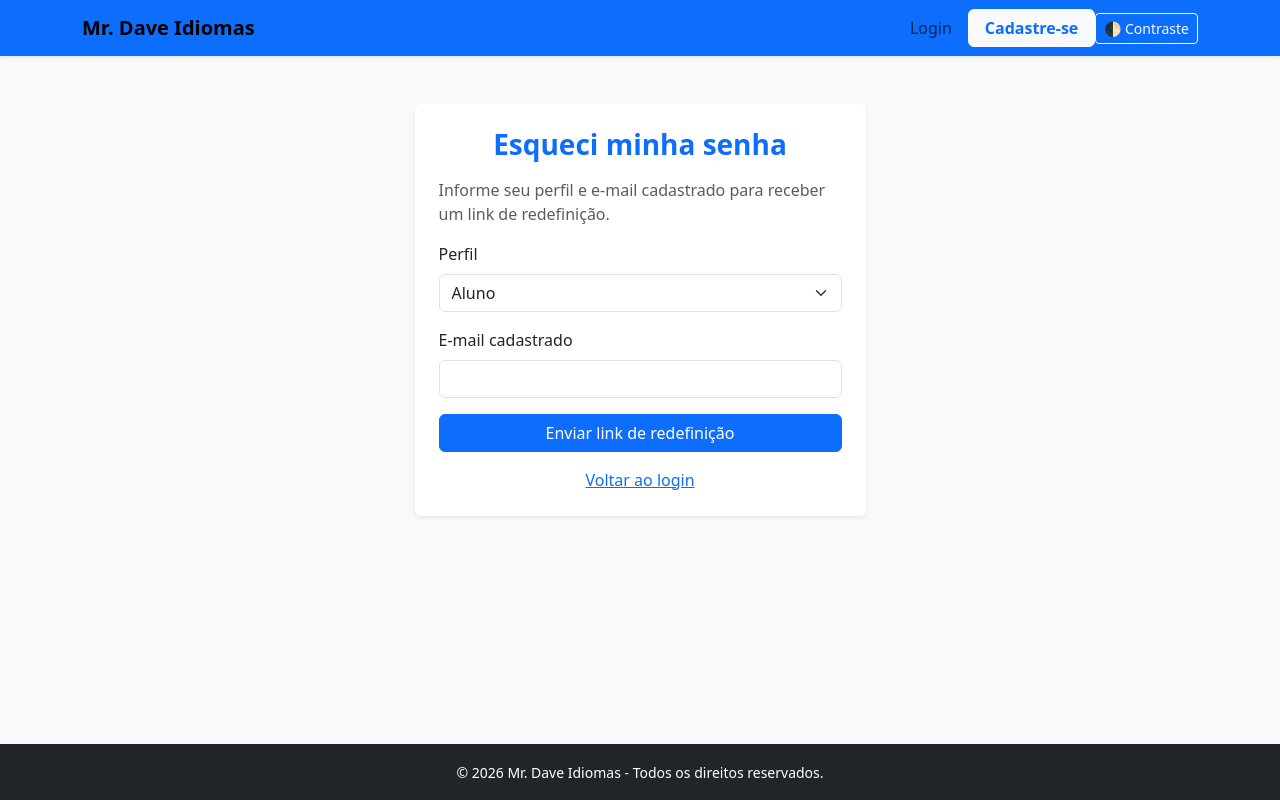
After one commit to paula-helena/projeto_gestao_escolar, a Flask app: page /esqueci-senha in a window 1280 px wide. The commit adds this page. Run offline with Flask 3, Linux system fonts and the light colour scheme; some libraries are stand-ins or nearby versions.

Commit message:
Adiciona recuperação de senha por e-mail
Co-authored-by: Copilot <223556219+Copilot@users.noreply.github.com>

```diff
--- a/app.py
+++ b/app.py
@@ -1,7 +1,12 @@
 import os
 import calendar
+import hashlib
+import secrets
+import smtplib
+import ssl
 from datetime import date, datetime, timedelta
 from decimal import Decimal, InvalidOperation
+from email.message import EmailMessage
 from flask import (
     Flask, request, jsonify, render_template, redirect, url_for, session, flash,
     get_flashed_messages,
@@ -20,6 +25,59 @@ load_dotenv()
 app = Flask(__name__)
 app.secret_key = os.getenv('SECRET_KEY', 'chave_secreta_para_desenvolvimento')
 bcrypt = Bcrypt(app)
+
+SENHA_PADRAO = 'mrdave'
+app.config.update(
+    SMTP_SERVER=os.getenv('SMTP_SERVER'),
+    SMTP_PORT=int(os.getenv('SMTP_PORT', '587')),
+    SMTP_USERNAME=os.getenv('SMTP_USERNAME'),
+    SMTP_PASSWORD=os.getenv('SMTP_PASSWORD'),
+    SMTP_USE_TLS=os.getenv('SMTP_USE_TLS', 'true').lower() == 'true',
+    SMTP_USE_SSL=os.getenv('SMTP_USE_SSL', 'false').lower() == 'true',
+    SMTP_FROM_EMAIL=os.getenv('SMTP_FROM_EMAIL'),
+    PUBLIC_BASE_URL=os.getenv('PUBLIC_BASE_URL'),
+)
+
+
+def enviar_email_redefinicao(destinatario, link):
+    servidor_smtp = app.config['SMTP_SERVER']
+    remetente = app.config['SMTP_FROM_EMAIL']
+    if not servidor_smtp or not remetente or not app.config['PUBLIC_BASE_URL']:
+        raise RuntimeError(
+            'SMTP_SERVER, SMTP_FROM_EMAIL e PUBLIC_BASE_URL precisam estar configurados.'
+        )
+    if app.config['SMTP_USE_TLS'] and app.config['SMTP_USE_SSL']:
+        raise RuntimeError('SMTP_USE_TLS e SMTP_USE_SSL não podem estar ativos juntos.')
+    if bool(app.config['SMTP_USERNAME']) != bool(app.config['SMTP_PASSWORD']):
+        raise RuntimeError('SMTP_USERNAME e SMTP_PASSWORD precisam ser configurados juntos.')
+
+    mensagem = EmailMessage()
+    mensagem['Subject'] = 'Redefinição de senha - Mr. Dave Idiomas'
+    mensagem['From'] = remetente
+    mensagem['To'] = destinatario
+    mensagem.set_content(
+        'Recebemos uma solicitação para redefinir sua senha.\n\n'
+        f'Acesse este link em até 1 hora para escolher uma nova senha:\n{link}\n\n'
+        'Se você não solicitou a redefinição, ignore esta mensagem.'
+    )
+
+    contexto_ssl = ssl.create_default_context()
+    if app.config['SMTP_USE_SSL']:
+        with smtplib.SMTP_SSL(
+            servidor_smtp, app.config['SMTP_PORT'], context=contexto_ssl, timeout=15
+        ) as servidor:
+            if app.config['SMTP_USERNAME']:
+                servidor.login(app.config['SMTP_USERNAME'], app.config['SMTP_PASSWORD'])
+            servidor.send_message(mensagem)
+    else:
+        with smtplib.SMTP(
+            servidor_smtp, app.config['SMTP_PORT'], timeout=15
+        ) as servidor:
+            if app.config['SMTP_USE_TLS']:
+                servidor.starttls(context=contexto_ssl)
+            if app.config['SMTP_USERNAME']:
+                servidor.login(app.config['SMTP_USERNAME'], app.config['SMTP_PASSWORD'])
+            servidor.send_message(mensagem)
 
 DATABASE_URL = os.getenv('DATABASE_URL', 'postgresql://postgres:admin123@localhost:5432/gestao_escolar')
 
@@ -305,6 +363,197 @@ def logout():
     session.clear()
     flash('Você saiu do sistema com sucesso.', 'info')
     return redirect(url_for('login'))
+
+
+@app.route('/esqueci-senha', methods=['GET', 'POST'])
+def esqueci_senha():
+    if request.method == 'POST':
+        perfil = request.form.get('perfil')
+        email = (request.form.get('email') or '').strip()
+        perfis = {
+            'ALUNO': ('public.aluno', 'id_aluno'),
+            'PROFESSOR': ('public.professor', 'id_professor'),
+        }
+
+        if perfil not in perfis or not email:
+            flash('Informe o perfil e o e-mail cadastrados.', 'warning')
+            return render_template('esqueci_senha.html')
+
+        if (
+            not app.config['SMTP_SERVER']
+            or not app.config['SMTP_FROM_EMAIL']
+            or not app.config['PUBLIC_BASE_URL']
+        ):
+            app.logger.error(
+                'Recuperação de senha indisponível: SMTP_SERVER, SMTP_FROM_EMAIL '
+                'ou PUBLIC_BASE_URL não configurado.'
+            )
+            flash(
+                'A recuperação de senha está temporariamente indisponível. '
+                'Tente novamente mais tarde.',
+                'danger',
+            )
+            return render_template('esqueci_senha.html')
+
+        tabela, id_coluna = perfis[perfil]
+        token = secrets.token_urlsafe(32)
+        token_hash = hashlib.sha256(token.encode('utf-8')).hexdigest()
+        usuario = None
+        conexao = None
+        cursor = None
+        try:
+            conexao = psycopg2.connect(DATABASE_URL)
+            cursor = conexao.cursor()
+            cursor.execute(
+                f'SELECT {id_coluna} FROM {tabela} WHERE email = %s',
+                (email,),
+            )
+            registro = cursor.fetchone()
+            if registro:
+                usuario = registro[0]
+                cursor.execute("""
+                    DELETE FROM public.redefinicao_senha
+                    WHERE expira_em <= CURRENT_TIMESTAMP
+                """)
+                cursor.execute("""
+                    INSERT INTO public.redefinicao_senha
+                        (perfil, id_usuario, token_hash, expira_em)
+                    VALUES (%s, %s, %s, CURRENT_TIMESTAMP + INTERVAL '1 hour')
+                """, (perfil, usuario, token_hash))
+            conexao.commit()
+        except psycopg2.Error:
+            if conexao is not None:
+                conexao.rollback()
+            app.logger.exception('Erro ao criar solicitação de redefinição de senha.')
+            flash(
+                'Não foi possível processar a solicitação. Tente novamente mais tarde.',
+                'danger',
+            )
+            return render_template('esqueci_senha.html')
+        finally:
+            if cursor is not None:
+                cursor.close()
+            if conexao is not None:
+                conexao.close()
+
+        if usuario is not None:
+            base_url = app.config['PUBLIC_BASE_URL'].rstrip('/')
+            link = f'{base_url}{url_for("redefinir_senha", token=token)}'
+            try:
+                enviar_email_redefinicao(email, link)
+            except (OSError, RuntimeError, ValueError, smtplib.SMTPException):
+                app.logger.exception('Erro ao enviar e-mail de redefinição de senha.')
+                conexao = None
+                cursor = None
+                try:
+                    conexao = psycopg2.connect(DATABASE_URL)
+                    cursor = conexao.cursor()
+                    cursor.execute(
+                        'DELETE FROM public.redefinicao_senha WHERE token_hash = %s',
+                        (token_hash,),
+                    )
+                    conexao.commit()
+                except psycopg2.Error:
+                    if conexao is not None:
+                        conexao.rollback()
+                    app.logger.exception(
+                        'Erro ao invalidar token cujo e-mail não foi enviado.'
+                    )
+                finally:
+                    if cursor is not None:
+                        cursor.close()
+                    if conexao is not None:
+                        conexao.close()
+                flash(
+                    'Se o perfil e o e-mail corresponderem a uma conta, '
+                    'você receberá um link para redefinir a senha.',
+                    'info',
+                )
+                return render_template('esqueci_senha.html')
+
+        flash(
+            'Se o perfil e o e-mail corresponderem a uma conta, '
+            'você receberá um link para redefinir a senha.',
+            'info',
+        )
+        return render_template('esqueci_senha.html')
+
+    return render_template('esqueci_senha.html')
+
+
+@app.route('/redefinir-senha/<token>', methods=['GET', 'POST'])
+def redefinir_senha(token):
+    if request.method == 'POST':
+        senha = request.form.get('senha') or ''
+        confirmacao = request.form.get('confirmacao') or ''
+        if len(senha) < 8:
+            flash('A nova senha precisa ter pelo menos 8 caracteres.', 'warning')
+            return render_template('redefinir_senha.html', token=token)
+        if senha != confirmacao:
+            flash('As senhas informadas não coincidem.', 'warning')
+            return render_template('redefinir_senha.html', token=token)
+
+        token_hash = hashlib.sha256(token.encode('utf-8')).hexdigest()
+        conexao = None
+        cursor = None
+        try:
+            conexao = psycopg2.connect(DATABASE_URL)
+            cursor = conexao.cursor()
+            cursor.execute("""
+                SELECT perfil, id_usuario
+                FROM public.redefinicao_senha
+                WHERE token_hash = %s AND expira_em > CURRENT_TIMESTAMP
+                FOR UPDATE
+            """, (token_hash,))
+            registro = cursor.fetchone()
+            if not registro:
+                conexao.rollback()
+                flash('Este link é inválido ou expirou. Solicite uma nova redefinição.', 'danger')
+                return redirect(url_for('esqueci_senha'))
+
+            perfil, id_usuario = registro
+            tabelas = {
+                'ALUNO': ('public.aluno', 'id_aluno'),
+                'PROFESSOR': ('public.professor', 'id_professor'),
+            }
+            if perfil not in tabelas:
+                conexao.rollback()
+                app.logger.error('Token de redefinição contém perfil inválido.')
+                flash('Não foi possível redefinir a senha. Solicite um novo link.', 'danger')
+                return redirect(url_for('esqueci_senha'))
+
+            tabela, id_coluna = tabelas[perfil]
+            senha_hash = bcrypt.generate_password_hash(senha).decode('utf-8')
+            cursor.execute(
+                f'UPDATE {tabela} SET senha = %s WHERE {id_coluna} = %s',
+                (senha_hash, id_usuario),
+            )
+            if cursor.rowcount != 1:
+                conexao.rollback()
+                flash('Este link é inválido ou expirou. Solicite uma nova redefinição.', 'danger')
+                return redirect(url_for('esqueci_senha'))
+            cursor.execute("""
+                DELETE FROM public.redefinicao_senha
+                WHERE perfil = %s AND id_usuario = %s
+            """, (perfil, id_usuario))
+            conexao.commit()
+        except psycopg2.Error:
+            if conexao is not None:
+                conexao.rollback()
+            app.logger.exception('Erro ao redefinir senha.')
+            flash('Não foi possível redefinir a senha. Tente novamente mais tarde.', 'danger')
+            return render_template('redefinir_senha.html', token=token)
+        finally:
+            if cursor is not None:
+                cursor.close()
+            if conexao is not None:
+                conexao.close()
+
+        session.clear()
+        flash('Sua senha foi alterada. Entre com sua nova senha.', 'success')
+        return redirect(url_for('login'))
+
+    return render_template('redefinir_senha.html', token=token)
 
 
 # ==================================================
@@ -905,7 +1154,7 @@ def pagina_cadastro():
 @app.route('/api/alunos', methods=['POST'])
 def cadastrar_aluno():
     dados = request.json
-    senha_hash = bcrypt.generate_password_hash(dados['senha']).decode('utf-8')
+    senha_hash = bcrypt.generate_password_hash(SENHA_PADRAO).decode('utf-8')
 
     conexao = psycopg2.connect(DATABASE_URL)
     cursor = conexao.cursor()
@@ -1032,7 +1281,7 @@ def pagina_cadastro_professor():
 @login_required('PROFESSOR')
 def cadastrar_professor():
     dados = request.json
-    senha_hash = bcrypt.generate_password_hash(dados['senha']).decode('utf-8')
+    senha_hash = bcrypt.generate_password_hash(SENHA_PADRAO).decode('utf-8')
 
     conexao = psycopg2.connect(DATABASE_URL)
     cursor = conexao.cursor()
--- /dev/null
+++ b/templates/esqueci_senha.html
@@ -0,0 +1,35 @@
+{% extends "base.html" %}
+
+{% block title %}Esqueci minha senha - Mr. Dave Idiomas{% endblock %}
+
+{% block content %}
+<div class="row justify-content-center my-4">
+    <div class="col-12 col-md-6 col-lg-5">
+        <div class="card shadow-sm border-0">
+            <div class="card-body p-4">
+                <h3 class="card-title text-center mb-3 text-primary fw-bold">Esqueci minha senha</h3>
+                <p class="text-muted">Informe seu perfil e e-mail cadastrado para receber um link de redefinição.</p>
+                <form method="POST">
+                    <div class="mb-3">
+                        <label for="perfil" class="form-label">Perfil</label>
+                        <select class="form-select" id="perfil" name="perfil" required>
+                            <option value="ALUNO">Aluno</option>
+                            <option value="PROFESSOR">Professor</option>
+                        </select>
+                    </div>
+                    <div class="mb-3">
+                        <label for="email" class="form-label">E-mail cadastrado</label>
+                        <input type="email" class="form-control" id="email" name="email" required autocomplete="email">
+                    </div>
+                    <div class="d-grid">
+                        <button type="submit" class="btn btn-primary">Enviar link de redefinição</button>
+                    </div>
+                </form>
+                <div class="text-center mt-3">
+                    <a href="{{ url_for('login') }}">Voltar ao login</a>
+                </div>
+            </div>
+        </div>
+    </div>
+</div>
+{% endblock %}
--- a/templates/login.html
+++ b/templates/login.html
@@ -39,6 +39,9 @@
                     </div>
 
                 </form>
+                <div class="text-center mt-3">
+                    <a href="{{ url_for('esqueci_senha') }}">Esqueci minha senha</a>
+                </div>
             </div>
         </div>
     </div>
```
Also changed, not shown: migration_recuperacao_senha.sql (added, +15 -0 lines), templates/alunos.html (+9 -14 lines), templates/cadastro_aluno.html (+8 -8 lines), templates/cadastro_professor.html (+3 -5 lines), templates/professores.html (+7 -12 lines), templates/redefinir_senha.html (added, +31 -0 lines), tests/test_recuperacao_senha.py (added, +214 -0 lines), README.md.
